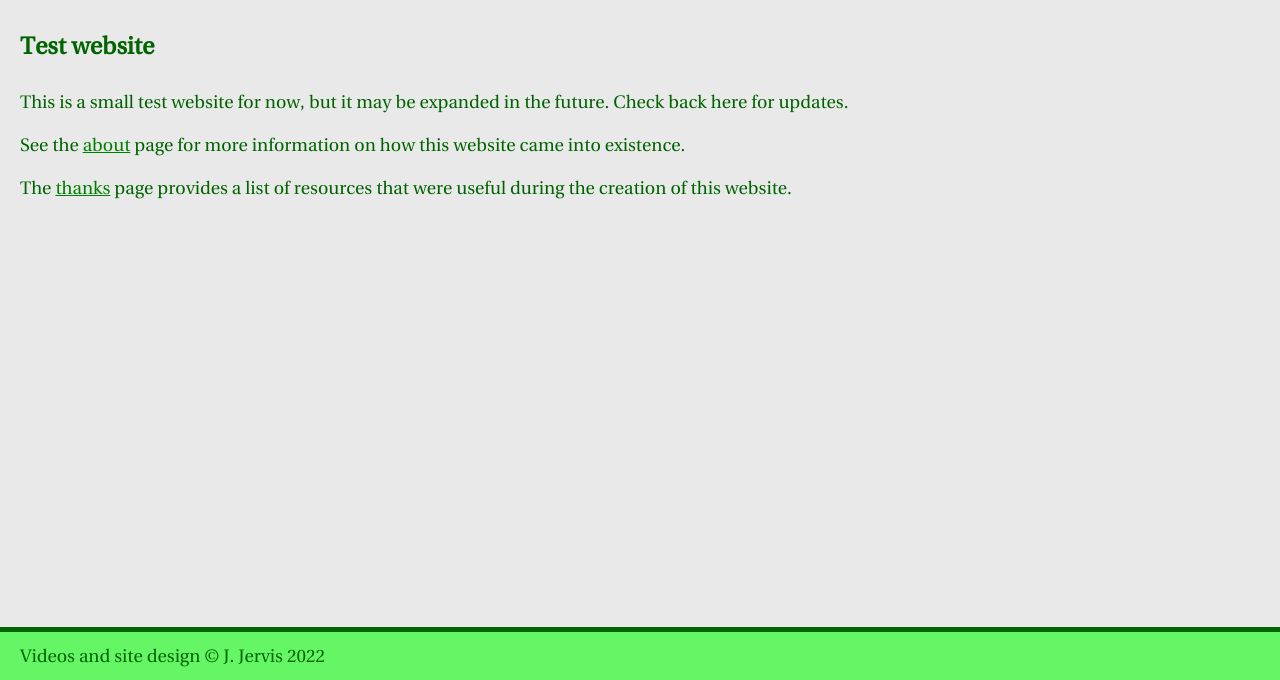
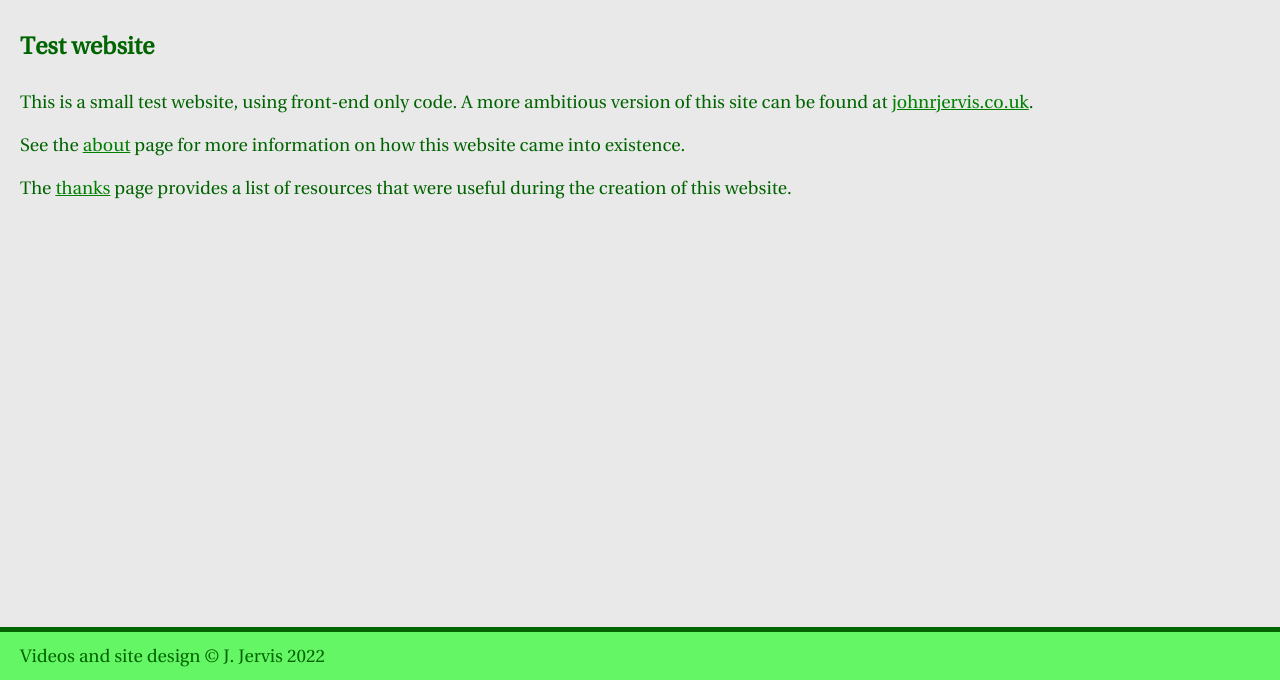
Before and after one commit to johnrjervis/johnrjervis.github.io, a plain HTML site: page info.html in a window 1280 px wide. Shown: the part 120-800 px from the top of the page. Drawn offline with Linux system fonts and the light colour scheme.

Commit message:
Added link to new website on info page

```diff
--- a/info.html
+++ b/info.html
@@ -52,7 +52,7 @@
     <article>
       <h2>Test website</h2>
 
-      <p>This is a small test website for now, but it may be expanded in the future. Check back here for updates.</p>
+      <p>This is a small test website, using front-end only code. A more ambitious version of this site can be found at <a href="https://www.johnrjervis.co.uk/juggling/">johnrjervis.co.uk</a>.</p>
 
       <p>See the <a href="about.html">about</a> page for more information on how this website came into existence.</p>
 
```
